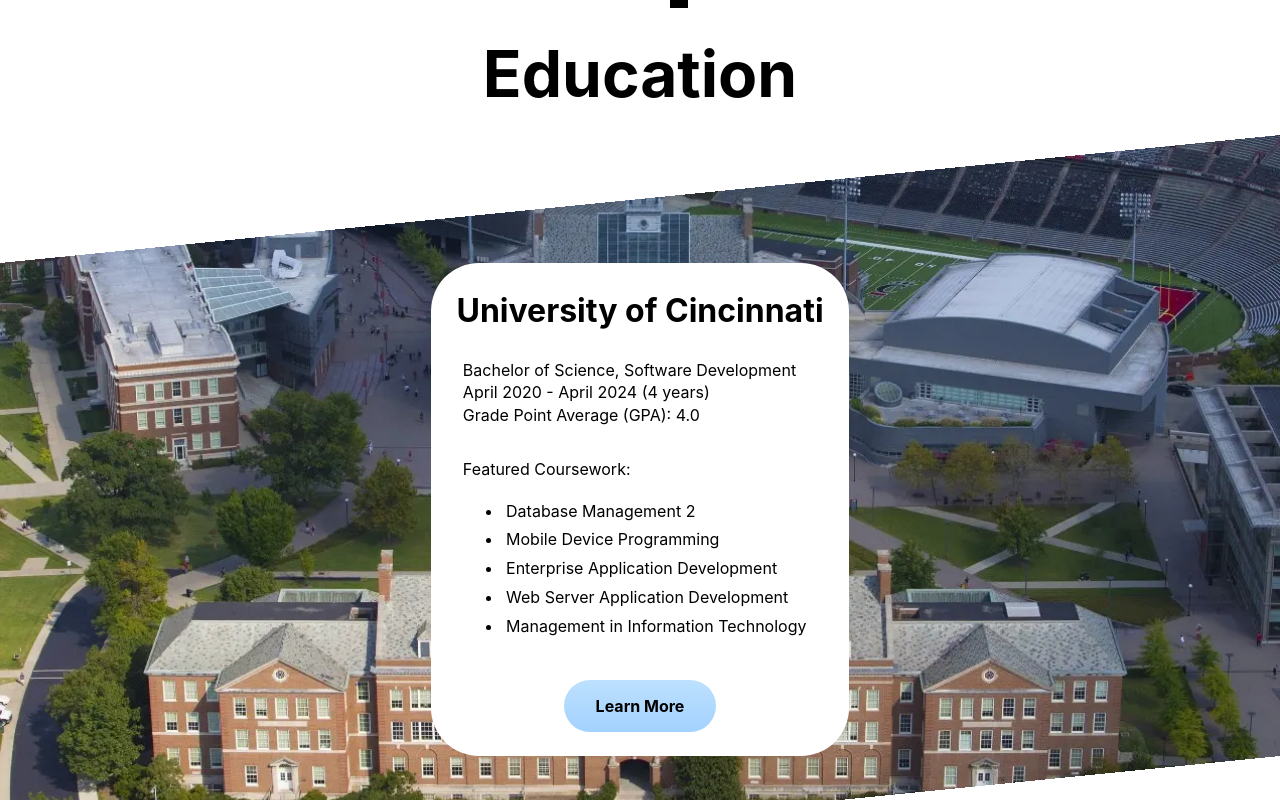
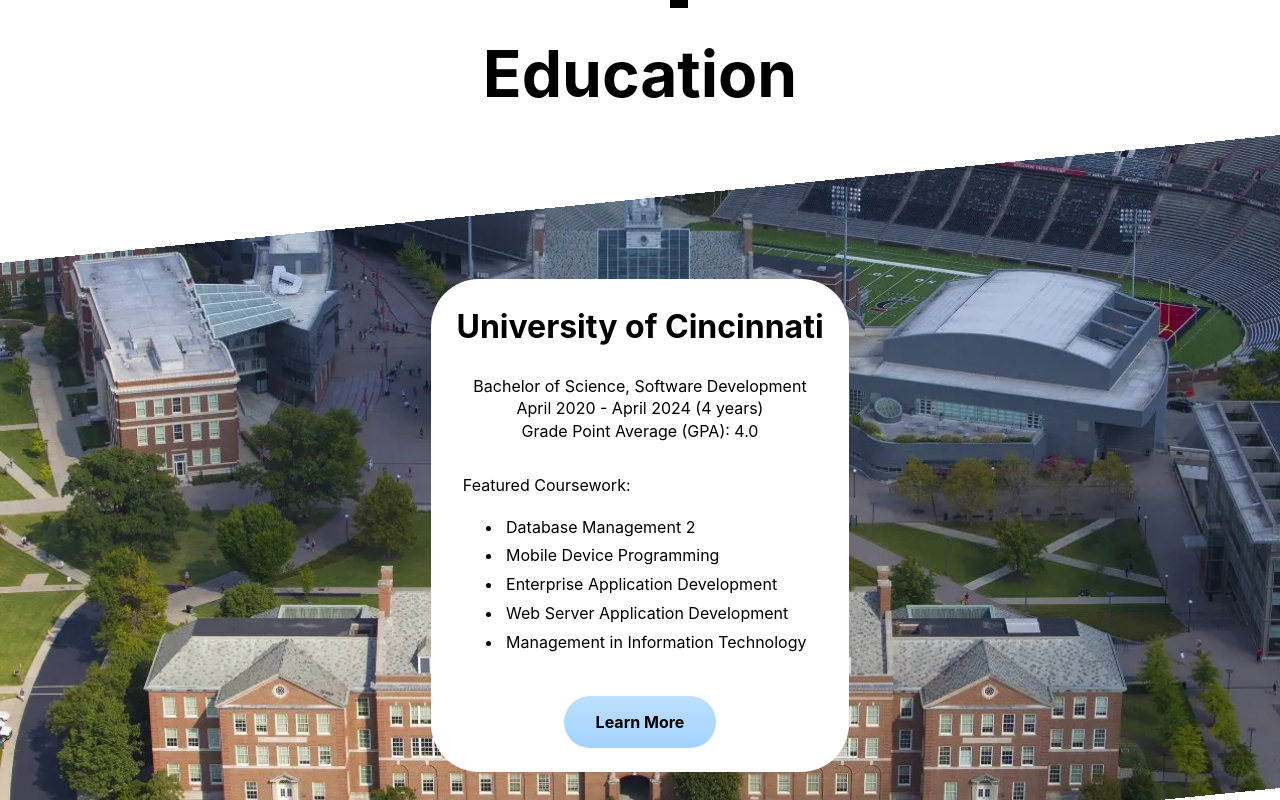
Before and after one commit to nathan-wick/nathan-wick, a React (Create React App) app in the folder nathan-wick/: page / in a window 1280 px wide. Shown: the part 1640-2440 px from the top of the page. Built offline with nearby package versions, Linux system fonts and the light colour scheme.

Commit message:
Update Home

```diff
--- a/nathan-wick/src/components/home/Education.tsx
+++ b/nathan-wick/src/components/home/Education.tsx
@@ -32,29 +32,26 @@
         {
             educations.map((education, educationIndex,) => <div
                 key={educationIndex}
-                className="parallax align-horizontal-center"
+                className={`parallax align-horizontal-center ${
+                    theme === `light`
+                        ? `background-dark-white`
+                        : `background-light-black`
+                }`}
                 style={{"backgroundImage": size === `small`
                     ? `none`
                     : `url(${theme === `light`
                         ? education.backgroundImageLight
                         : education.backgroundImageDark})`,}}>
                 {
-                    educationIndex === 0 && size !== `small` &&
+                    educationIndex === 0 &&
                         <div
                             className={theme === `light`
                                 ? `triangle-white-bottom-left`
                                 : `triangle-black-bottom-left`}>
                         </div>
                 }
-                {
-                    size === `small` &&
-                        <img
-                            className="width-100"
-                            alt={education.title}
-                            src={theme === `light`
-                                ? education.backgroundImageLight
-                                : education.backgroundImageDark}/>
-                }
+                <div
+                    className="padding-1">
                     <div
                         className={`width-fit-content rounded ${
                             theme === `light`
@@ -67,12 +64,19 @@
                                     ? `max-width-60 padding-1`
                                     : `width-100`
                         }`}>
+                        {
+                            size === `small` &&
+                                <img
+                                    className="width-100 rounded"
+                                    src={theme === `light`
+                                        ? education.backgroundImageLight
+                                        : education.backgroundImageDark}
+                                    alt={education.title} />
+                        }
                         <div
                             className="text-medium">
                             {education.title}
                         </div>
-                    <div
-                        className="align-horizontal-left">
                         <div
                             className="text-small">
                             {education.degree}, {education.major}<br />
@@ -82,6 +86,8 @@
                             )}<br />
                             Grade Point Average (GPA): {education.gradePointAverage.toFixed(1,)}
                         </div>
+                        <div
+                            className="align-horizontal-left">
                             <div
                                 className="text-small">
                                 Featured Coursework:
@@ -101,8 +107,9 @@
                             </button>
                         </div>
                     </div>
+                </div>
                 {
-                    educationIndex === educations.length - 1 && size !== `small` &&
+                    educationIndex === educations.length - 1 &&
                         <div
                             className={theme === `light`
                                 ? `triangle-white-top-right`
--- a/nathan-wick/src/components/home/Experience.tsx
+++ b/nathan-wick/src/components/home/Experience.tsx
@@ -32,29 +32,26 @@
         {
             experiences.map((experience, experienceIndex,) => <div
                 key={experienceIndex}
-                className="parallax align-horizontal-center"
+                className={`parallax align-horizontal-center ${
+                    theme === `light`
+                        ? `background-dark-white`
+                        : `background-light-black`
+                }`}
                 style={{"backgroundImage": size === `small`
                     ? `none`
                     : `url(${theme === `light`
                         ? experience.backgroundImageLight
                         : experience.backgroundImageDark})`,}}>
                 {
-                    experienceIndex === 0 && size !== `small` &&
+                    experienceIndex === 0 &&
                     <div
                         className={theme === `light`
                             ? `triangle-white-bottom-right`
                             : `triangle-black-bottom-right`}>
                     </div>
                 }
-                {
-                    size === `small` &&
-                        <img
-                            className="width-100"
-                            alt={experience.title}
-                            src={theme === `light`
-                                ? experience.backgroundImageLight
-                                : experience.backgroundImageDark}/>
-                }
+                <div
+                    className="padding-1">
                     <div
                         className={`width-fit-content rounded ${
                             theme === `light`
@@ -67,12 +64,19 @@
                                     ? `max-width-60 padding-1`
                                     : `width-100`
                         }`}>
+                        {
+                            size === `small` &&
+                                <img
+                                    className="width-100 rounded"
+                                    src={theme === `light`
+                                        ? experience.backgroundImageLight
+                                        : experience.backgroundImageDark}
+                                    alt={experience.title} />
+                        }
                         <div
                             className="text-medium">
                             {experience.title}
                         </div>
-                    <div
-                        className="align-horizontal-left">
                         <div
                             className="text-small">
                             {experience.company}<br />
@@ -81,6 +85,8 @@
                                 experience.end,
                             )}
                         </div>
+                        <div
+                            className="align-horizontal-left">
                             <div
                                 className="text-small">
                                 Contributions:
@@ -100,8 +106,9 @@
                             </button>
                         </div>
                     </div>
+                </div>
                 {
-                    experienceIndex === experiences.length - 1 && size !== `small` &&
+                    experienceIndex === experiences.length - 1 &&
                         <div
                             className={theme === `light`
                                 ? `triangle-white-top-left`
--- a/nathan-wick/src/information/person.ts
+++ b/nathan-wick/src/information/person.ts
@@ -2,7 +2,7 @@
 
 const person: Person = {
     "name": `Nathan Wick`,
-    "tagline": `"Unlocking Innovation through Code."`,
+    "tagline": `Unlocking Innovation through Code`,
     "title": `Software Developer`,
 };
 
```
Lines whose indentation alone changed are shown as unchanged.
